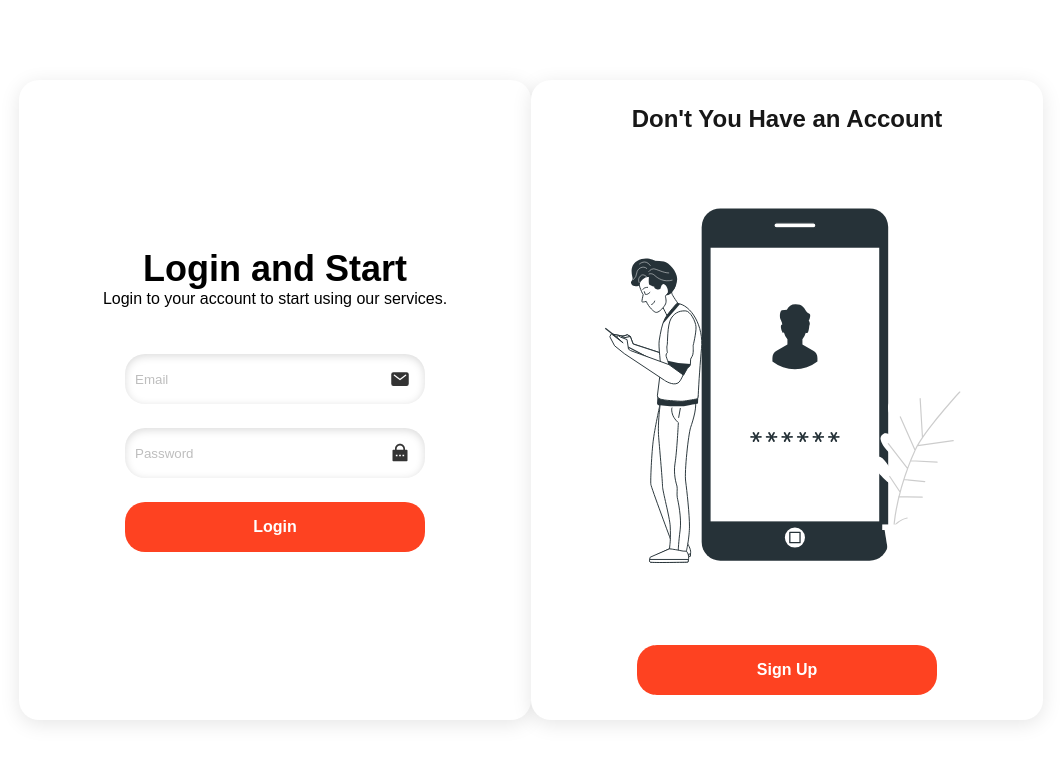
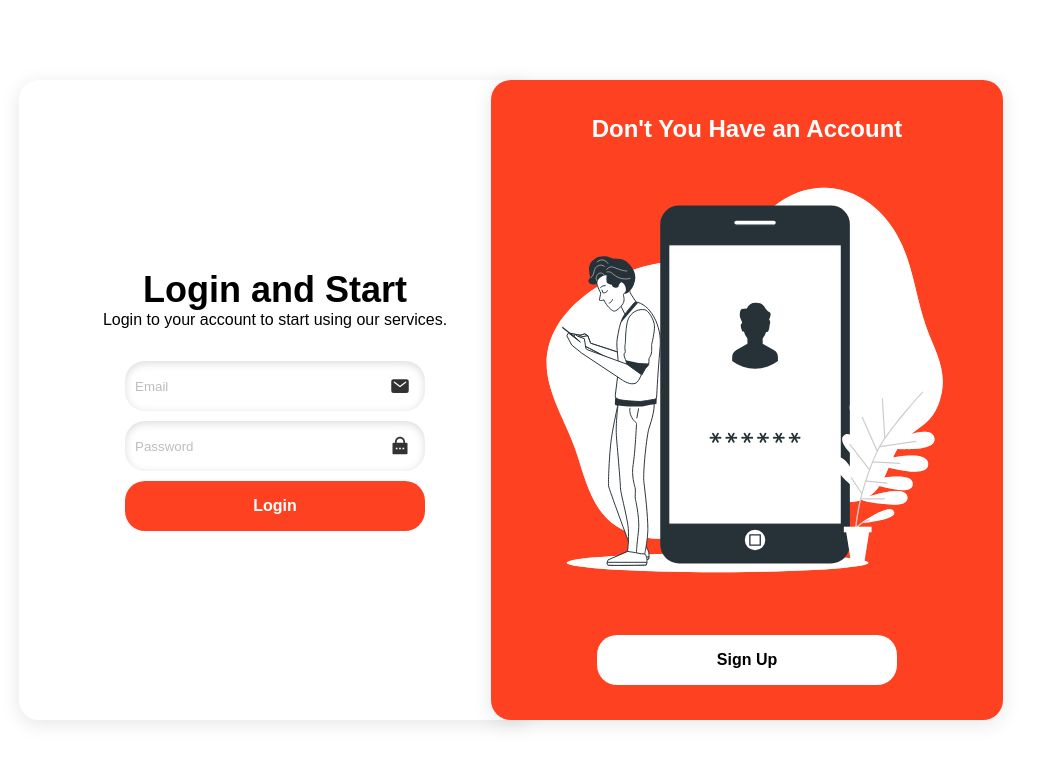
Before and after one commit to BurakSahin00/project-management-app, a Next.js app: page /navigation/GetStarted in a window 1280 px wide. Shown: the top 768 px of the page, without its empty margins (109-1170 px from the left). Built offline with nearby package versions, Linux system fonts and the light colour scheme.

Commit message:
Login Side Completed

```diff
--- a/src/app/navigation/GetStarted/page.module.css
+++ b/src/app/navigation/GetStarted/page.module.css
@@ -3,13 +3,32 @@
     flex-direction: column;
     justify-content: center;
     align-items: center;
-    gap: 16px;
+    gap: 2px;
     width: 40%;
     height: 80%;
-    padding: 20px;
-    background-color: #FFFFFF;
+    padding: 15px;
     box-shadow: 0 4px 20px rgba(0,0,0,0.1);
     border-radius: 20px;
+}
+
+.bgPrimary {
+    background-color: #fe4221;
+}
+
+.bgWhite {
+    background-color: #FFFFFF;
+}
+
+.cWhite {
+    color: #FFFFFF;
+}
+
+.cBlack {
+    color: #000000;
+}
+
+.wrapper {
+    transform: translate(-40px, 0);
 }
 
 .mainText{
@@ -24,6 +43,7 @@
 }
 
 .master {
+    position: relative;
     display: flex;
     flex-direction: row;
     height: 100vh;
@@ -74,8 +94,6 @@
 .button {
     width: 300px;
     height: 50px;
-    background-color: #fe4221;
-    color: white;
     border: none;
     border-radius: 20px;
     cursor: pointer;
--- a/src/app/navigation/GetStarted/page.tsx
+++ b/src/app/navigation/GetStarted/page.tsx
@@ -8,7 +8,7 @@ import { RiLockPasswordFill } from "react-icons/ri";
 const GetStarted: React.FC = () => {
   return (
     <div className={styles.master}>
-      <div className={styles.container}>
+      <div className={`${styles.container} ${styles.bgWhite} `}>
         <div className={styles.mainText}>
           <h2>Login and Start</h2>
           <p className={styles.subText}>Login to your account to start using our services.</p>
@@ -21,12 +21,12 @@ const GetStarted: React.FC = () => {
           <RiLockPasswordFill className={styles.icon} />
           <input className={styles.inputBox} type="password" name="Password" id="password" placeholder='Password' required />
         </div>
-        <input className={styles.button} type="button" value="Login" />
+        <input className={`${styles.button} ${styles.bgPrimary} ${styles.cWhite}`} type="button" value="Login" />
       </div>
-      <div className={styles.container}>
-        <h2>Don't You Have an Account</h2>
+      <div className={`${styles.container} ${styles.bgPrimary} ${styles.wrapper}`}>
+        <h2 className={styles.cWhite}>Don't You Have an Account</h2>
         <img className={styles.image} src="/login-bro.svg" alt="" />
-        <input className={styles.button} type="button" value="Sign Up" />
+        <input className={`${styles.button} ${styles.bgWhite}`} type="button" value="Sign Up" />
       </div>
     </div>
   )
```
